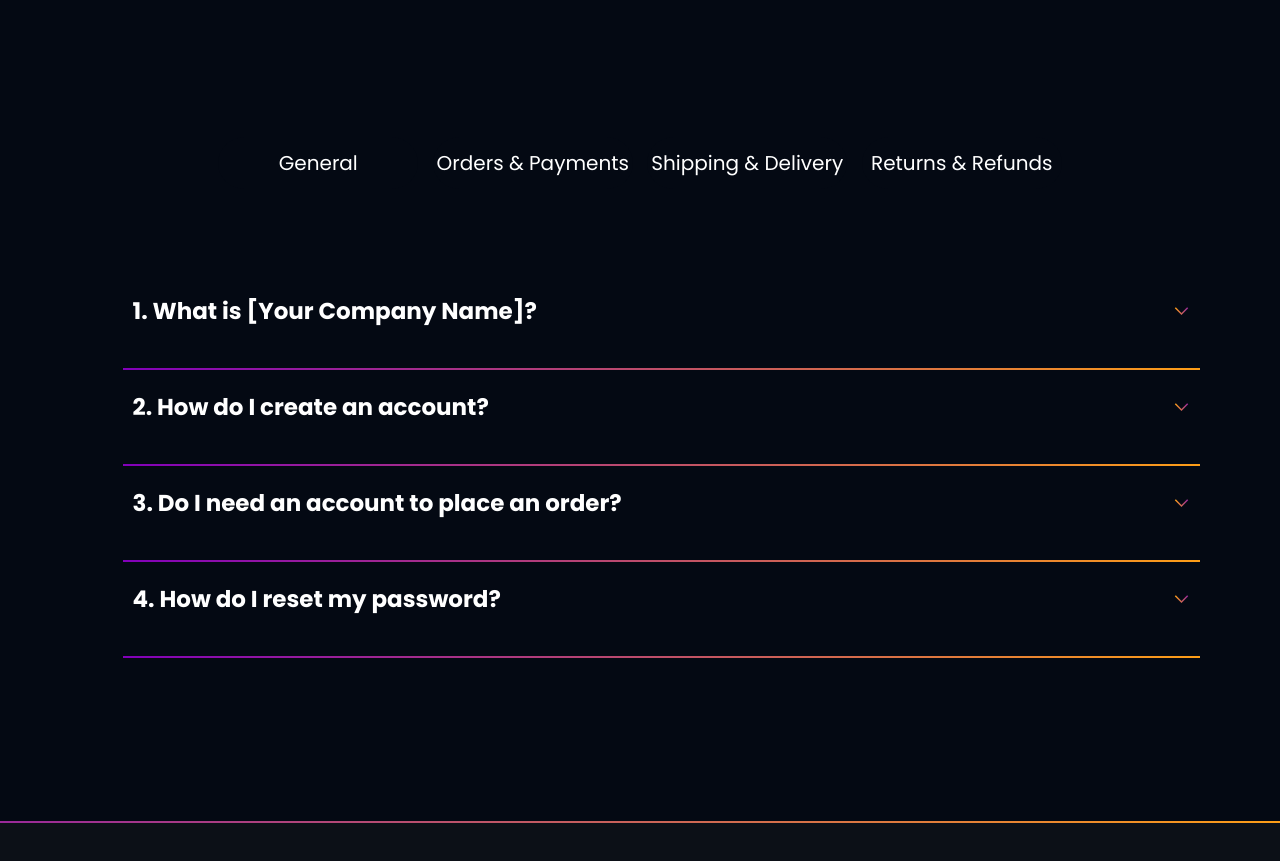
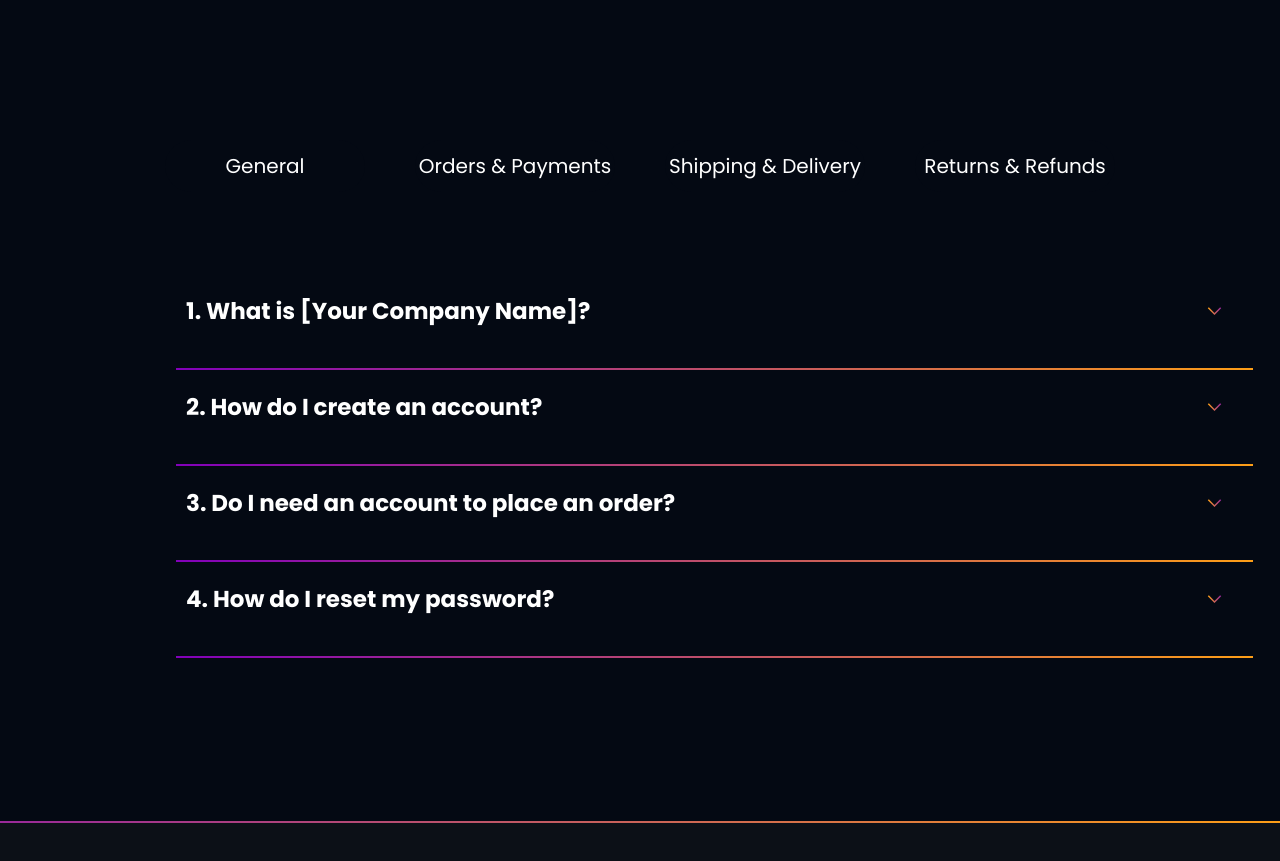
Before and after one commit to arivvera/ShopPicks, a Next.js app: page /faq in a window 1280 px wide. Shown: the part 341-1202 px from the top of the page. Built offline with nearby package versions, Linux system fonts and the light colour scheme; no server answers.

Commit message:
Bug/119 Style of the view similar to design: -changed font family -changed spaces between elements -changed margins of the indicator -changed position of questions section

```diff
--- a/src/app/components/Faq/faq.css
+++ b/src/app/components/Faq/faq.css
@@ -37,6 +37,7 @@
     font-size: 20px;
     font-weight: bold;
     margin-left: 10px;
+    margin-right: 20px;
 }
 .faq-opener-closer:hover{
     background: deepskyblue;
--- a/src/app/faq/page.module.css
+++ b/src/app/faq/page.module.css
@@ -25,8 +25,11 @@
 
 }
 .questions-section{
-    font-family: inherit;
-    width: 1075px;
+    font-family: 'Poppins', sans-serif;
+    width: 100%;
+    display: flex;
+    justify-content: space-around;
+
 }
 .questions-section li {
     list-style: none;
@@ -59,8 +62,8 @@ h1.title-gradient{
     font-size: 20px;
     line-height: 24px;
     display: flex;
-    align-items: center;
-    justify-content: space-around;
+    justify-content: center;
+    gap: 50px;
     margin-top: 80px;
     margin-bottom: 80px;
 }
```
